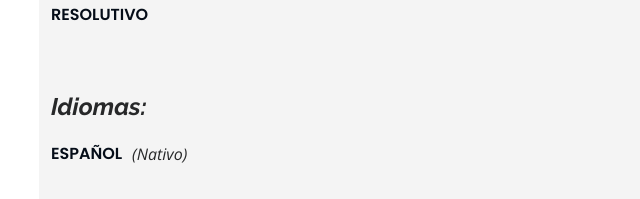
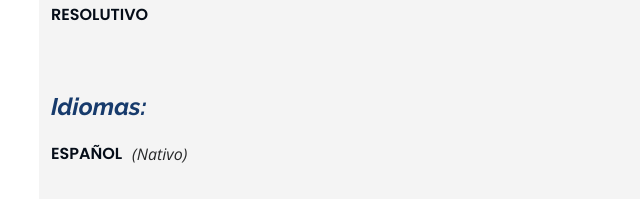
Before and after one commit to pablocana/portafolio-b, a website: page iPortfolio/index.html in a window 1280 px wide. Shown: the part 2536-2735 px from the top of the page, 261-901 px from the left. Drawn offline with nearby package versions, Linux system fonts and the light colour scheme.

Commit message:
color title idiomas

```diff
--- a/iPortfolio/index.html
+++ b/iPortfolio/index.html
@@ -343,7 +343,7 @@
           </div>
 
           <div class="section-title">
-            <h4 style="display: flex; align-content: flex-end; margin-top: 30px; margin-bottom: -10px; font-weight: bold;">
+            <h4 style="display: flex; align-content: flex-end; margin-top: 30px; margin-bottom: -10px;color: #173b6c; font-weight: bold;">
               <i>Idiomas:</i>
             </h4>
           </div>
```
